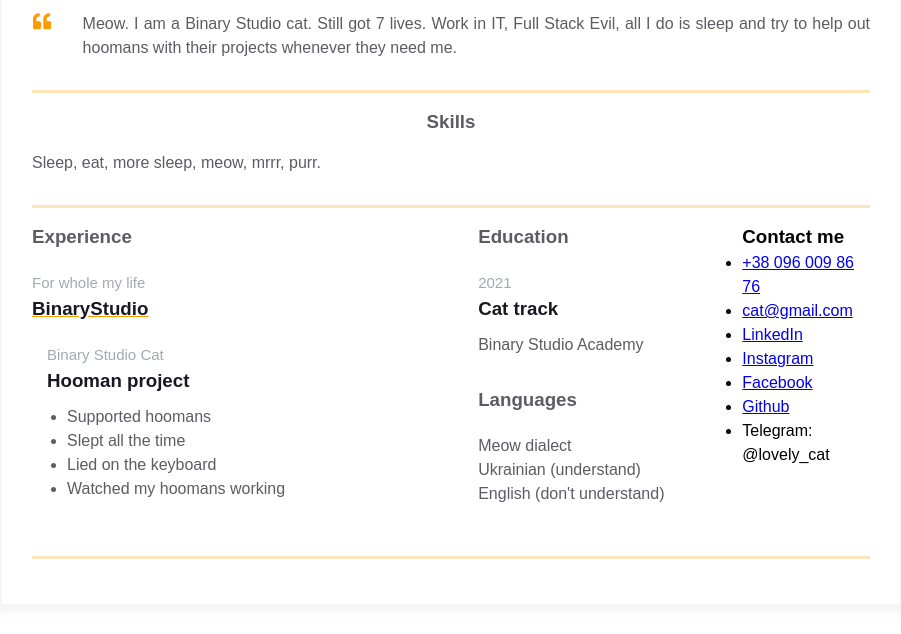
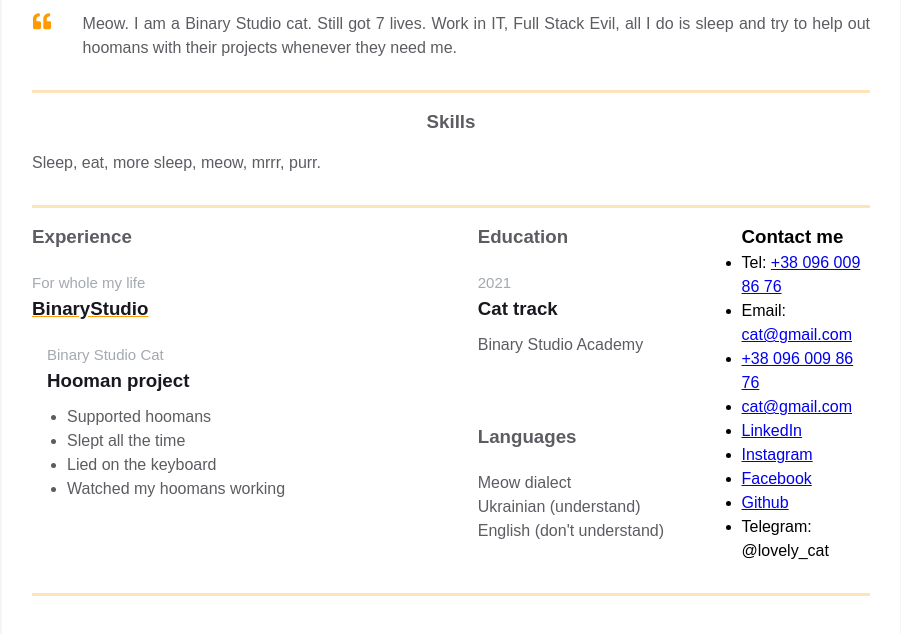
Before and after one commit to AnnaRybak04/homepage, a plain HTML site: page index.html in a window 1280 px wide. Shown: the part 338-972 px from the top of the page, without its empty margins (189-1090 px from the left). Drawn offline with Linux system fonts and the light colour scheme.

Commit message:
Updated contact block template

```diff
--- a/index.html
+++ b/index.html
@@ -123,7 +123,11 @@
               </div>
               <div class="contacts">
                 <h3 class="contacts__header">Contact me</h3>
-                <ul class="contacts_list">
+                <ul class="contacts__list">
+                  <li>Tel: <a href="tel:+380960098676">+38 096 009 86 76</a></li>
+                  <li>Email: <a href="mailto:cat@gmail.com">cat@gmail.com</a></li>
+                </ul>
+                <ul class="contacts__network-list">
                   <li><a href="tel:+380960098676">+38 096 009 86 76</a></li>
                   <li><a href="mailto:cat@gmail.com">cat@gmail.com</a></li>
                   <li><a href="https://www.linkedin.com/feed/">LinkedIn</a></li>
```
